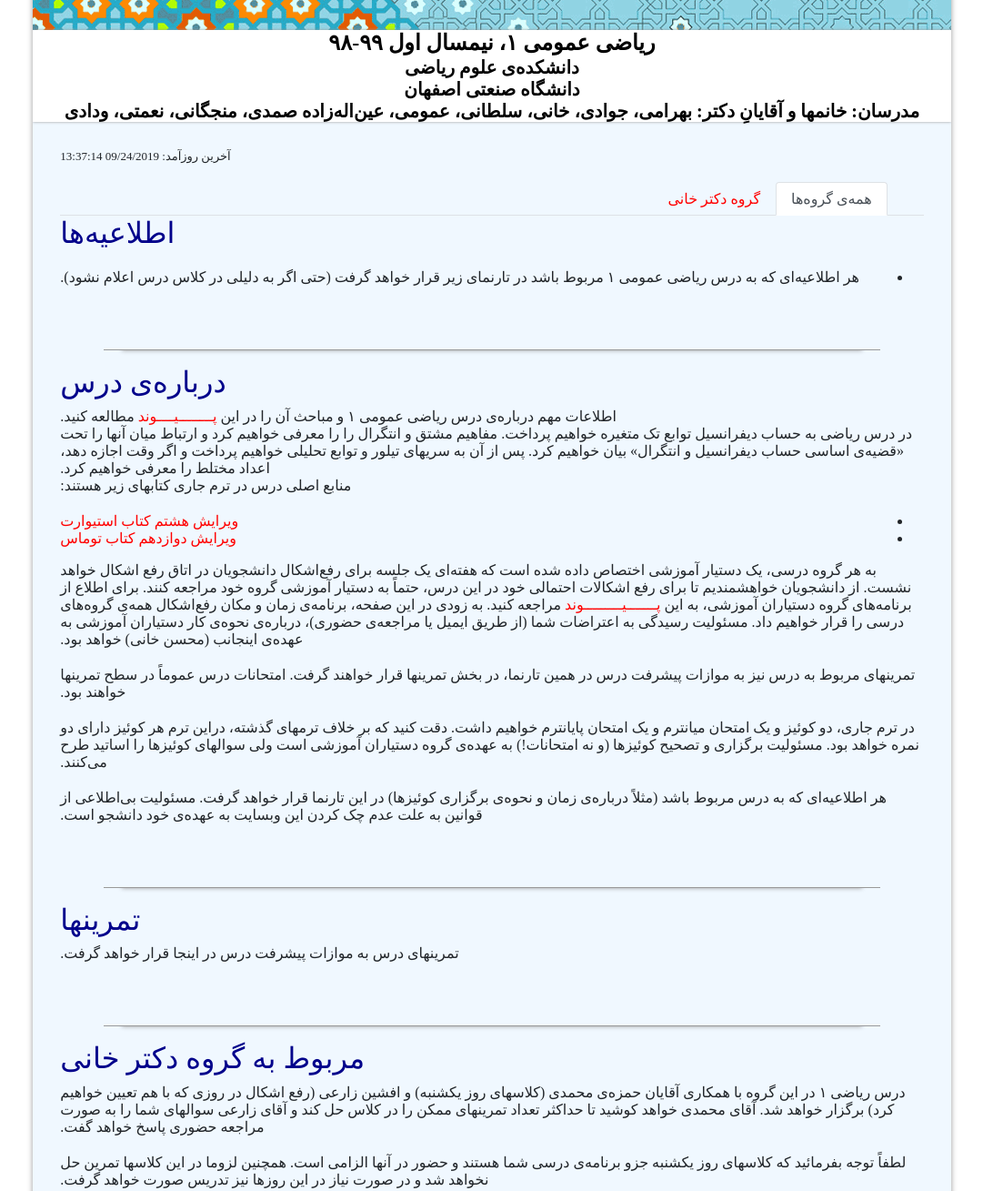
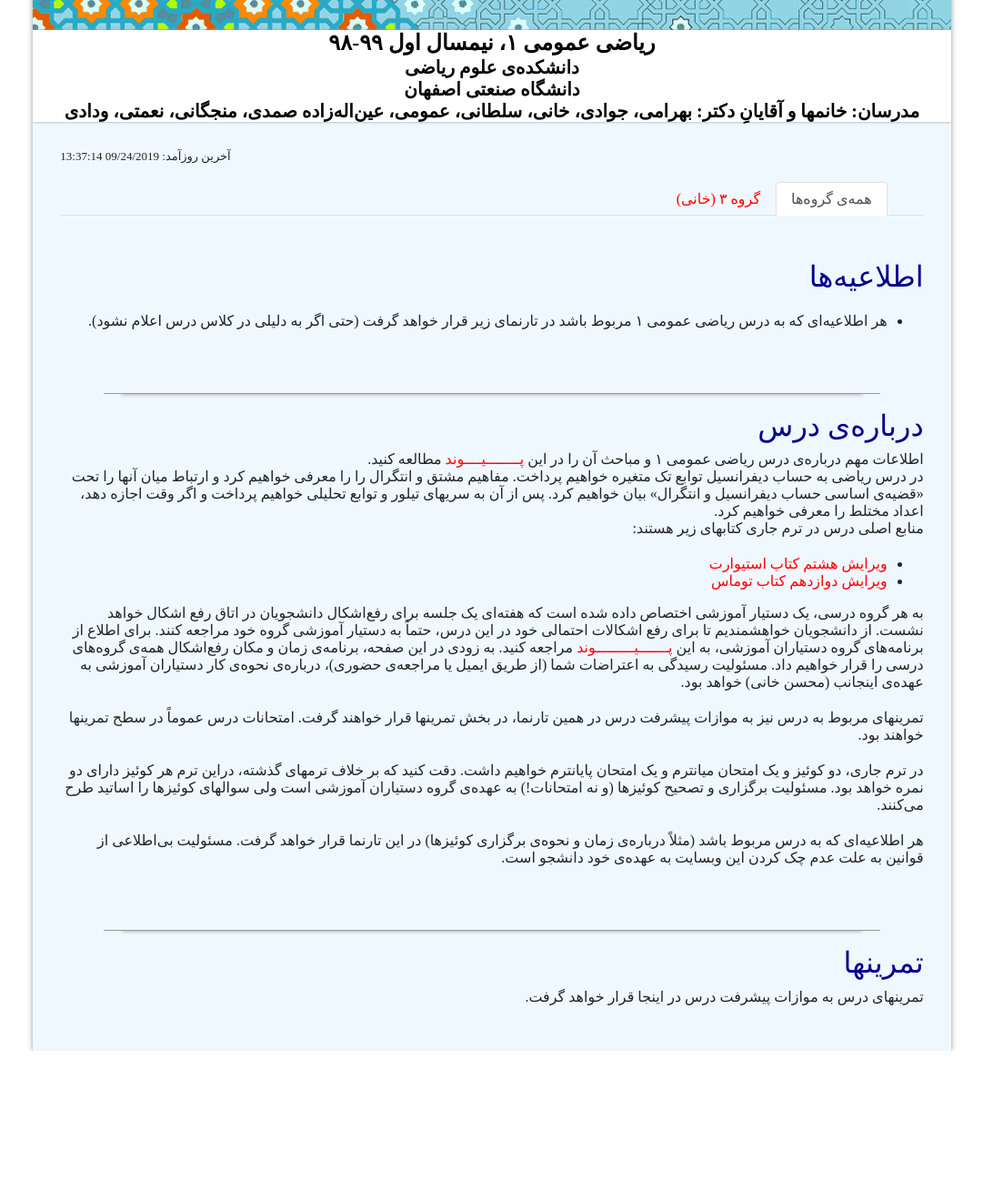
Before and after one commit to mohsen-Khani/riyazi1-9899, a plain HTML site: page index.html in a window 1280 px wide. Shown: the part 157-1466 px from the top of the page at 91% size, without its empty margins (99-1180 px from the left). After the commit the page ends 1312 px from the top, so only its background shows below. Drawn offline with nearby package versions, Linux system fonts and the light colour scheme.

Commit message:
added khani tab

```diff
--- a/dist/css/main.css
+++ b/dist/css/main.css
@@ -142,3 +142,6 @@ i{
 a {
     color: red;
 }
+.tab-pane{
+    margin-top: 5%;
+}
--- a/index.html
+++ b/index.html
@@ -35,8 +35,8 @@
         </div>
         <div class="clear"></div>
     </div>
-    <div id="content" dir="rtl">
-        <p id="update-time" dir="ltr"> آخرین روزآمد:
+    <div id="content" dir="rtl" class="text-right">
+        <p id="update-time" dir="ltr" class="text-left"> آخرین روزآمد:
             <time id="time"></time>
         </p>
         <ul class="nav nav-tabs" id="myTab" role="tablist">
@@ -45,16 +45,13 @@
                    aria-selected="true">همه‌ی گروه‌ها</a>
             </li>
             <li class="nav-item">
-                <a class="nav-link" id="manteq-tab" data-toggle="tab" href="#manteq" role="tab" aria-controls="manteq"
-                   aria-selected="false">گروه دکتر خانی</a>
+                <a class="nav-link" id="khani-tab" data-toggle="tab" href="#khani" role="tab" aria-controls="khani"
+                   aria-selected="false">گروه ۳ (خانی)</a>
             </li>
         </ul>
 
         <div class="tab-content" id="myTabContent">
             <div class="tab-pane fade show active" id="allgroup" role="tabpanel" aria-labelledby="allgroup-tab">
-
-            </div>
-        </div>
                 <h2 class="title">اطلاعیه‌ها</h2>
                 <p>
                 <ul>
@@ -120,10 +117,8 @@
                 <p>
                     تمرینهای درس به موازات پیشرفت درس در اینجا قرار خواهد گرفت.
                 </p>
-        <hr class="content-box">
-        <h2 class="title">
-            مربوط به گروه دکتر خانی
-        </h2>
+            </div>
+            <div class="tab-pane fade" id="khani" role="tabpanel" aria-labelledby="khani-tab">
                 <p>
                     درس ریاضی ۱ در این گروه
                     با همکاری آقایان حمزه‌ی محمدی (کلاسهای روز یکشنبه)
@@ -141,6 +136,9 @@
                 </p>
             </div>
         </div>
+
+    </div>
+</div>
 </body>
 
 <script>
```
Lines whose indentation alone changed are shown as unchanged.
